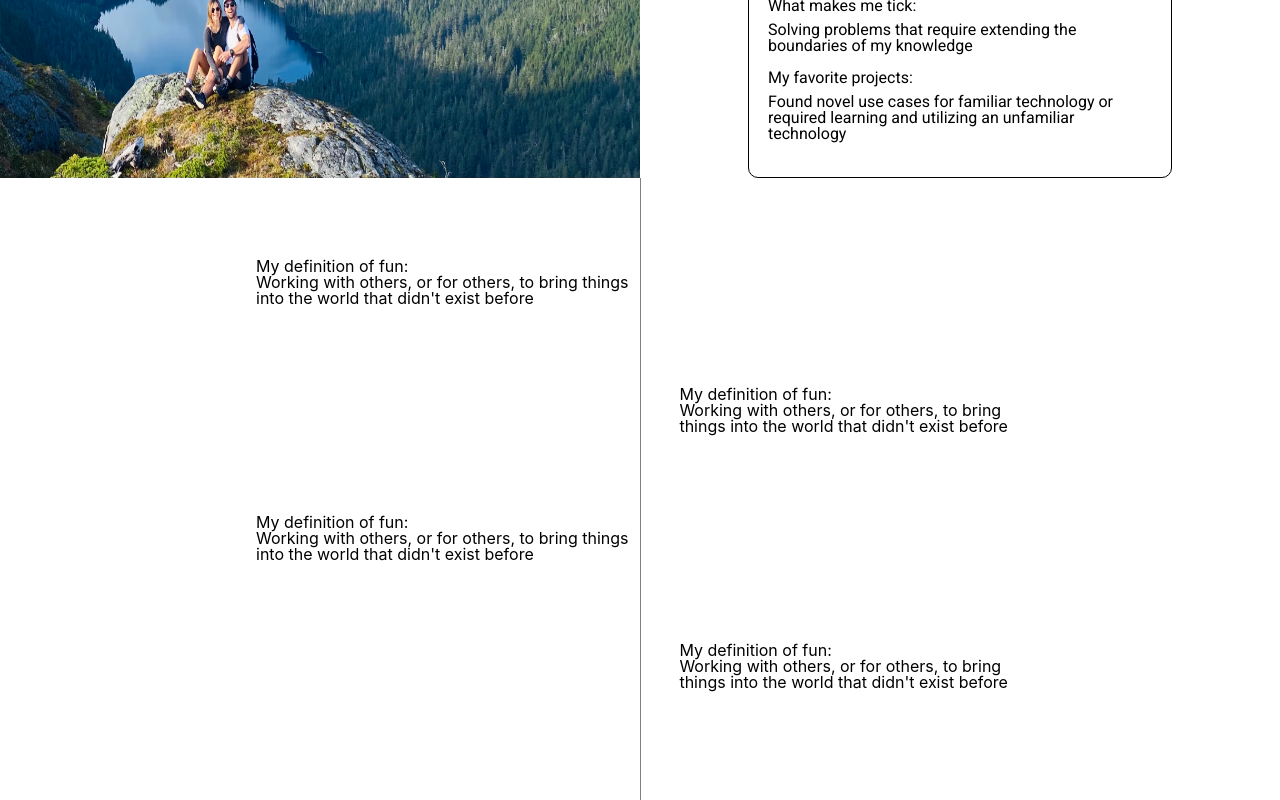
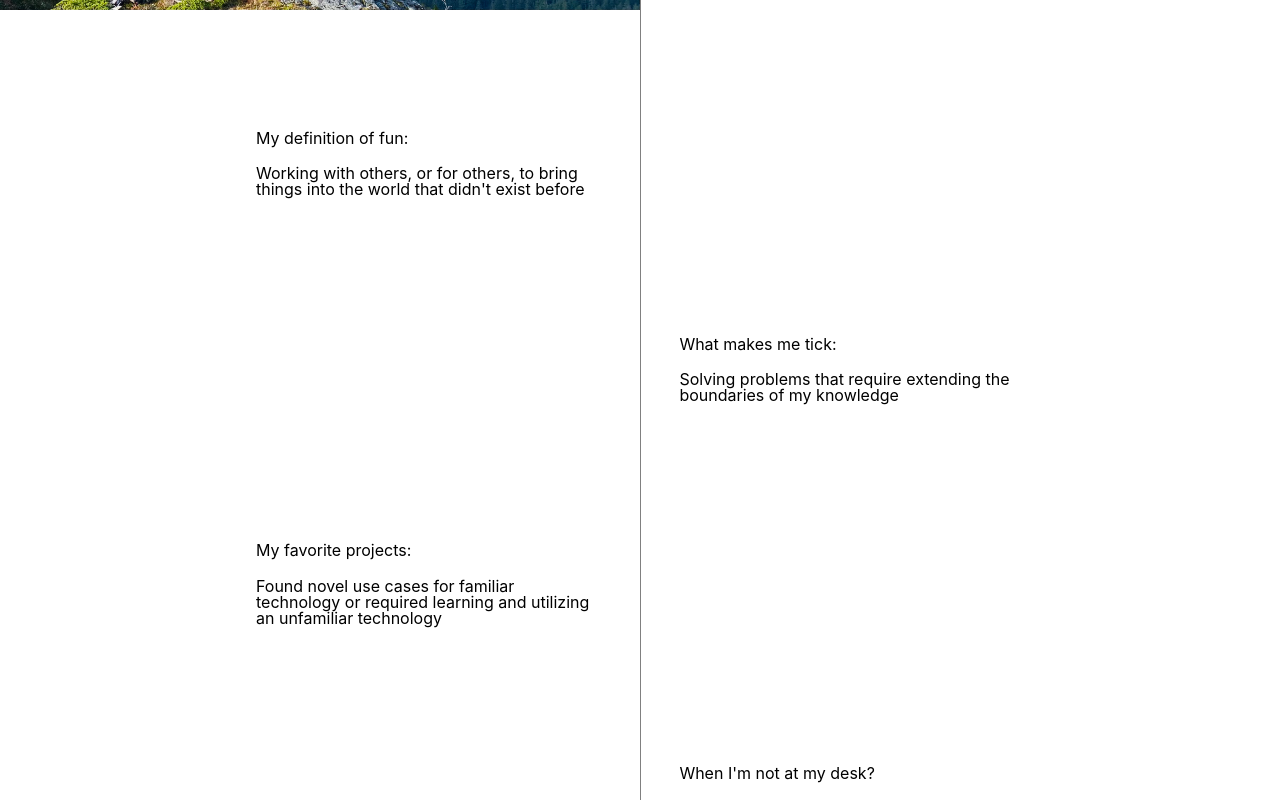
Before and after one commit to jhnegbrt/personal-website, a React (Create React App) app: page / in a window 1280 px wide. Shown: the part 460-1260 px from the top of the page. Built offline with nearby package versions, Linux system fonts and the light colour scheme.

Commit message:
adds border to home image

```diff
--- a/src/components/about.jsx
+++ b/src/components/about.jsx
@@ -9,12 +9,12 @@ function About(){
 
   let firstQuestion = "My definition of fun:"
   let firstAnswer = "Working with others, or for others, to bring things into the world that didn't exist before"
-//   What makes me tick:
-//     Solving problems that require extending the boundaries
-//     of my knowledge
-//   My favorite projects:
-// Found novel use cases for familiar technology or
-//     required learning and utilizing an unfamiliar technology
+  let secondQuestion = "What makes me tick:"
+  let secondAnswer = "Solving problems that require extending the boundaries of my knowledge"
+  let thirdQuestion = "My favorite projects:"
+  let thirdAnswer = "Found novel use cases for familiar technology or required learning and utilizing an unfamiliar technology"
+  let fourthQuestion ="When I'm not at my desk?"
+  let fourthAnswer = "In the winter, on Skis; In the summer, on the golf course; Either way, likely with my partner (see above)"
 
 
   return(
@@ -22,13 +22,9 @@ function About(){
     <div className="about-container">
       <div className="about-spacer"></div>
       <AboutDisplay question={firstQuestion} answer={firstAnswer} side={"left"}/>
-      <div className="about-spacer"></div>
-      <AboutDisplay question={firstQuestion} answer={firstAnswer} side={"right"}/>
-      <div className="about-spacer"></div>
-      <AboutDisplay question={firstQuestion} answer={firstAnswer} side={"left"}/>
-      <div className="about-spacer"></div>
-      <AboutDisplay question={firstQuestion} answer={firstAnswer} side={"right"}/>
-      <div className="about-spacer"></div>
+      <AboutDisplay question={secondQuestion} answer={secondAnswer} side={"right"}/>
+      <AboutDisplay question={thirdQuestion} answer={thirdAnswer} side={"left"}/>
+      <AboutDisplay question={fourthQuestion} answer={fourthAnswer} side={"right"}/>
     </div>
 
   )
--- a/src/components/about_display.jsx
+++ b/src/components/about_display.jsx
@@ -8,9 +8,9 @@ const AboutDisplay = (props) => {
 
   const callback = (entries) =>{
     const [entry] = entries
-    // if (entry.isIntersecting === true){
+    if (entry.isIntersecting === true){
       setIsVisible(entry.isIntersecting)
-    // }
+    }
 
   }
 
@@ -31,17 +31,21 @@ const AboutDisplay = (props) => {
   }, [ref, options])
 
   let right = (
-    <div ref={ref} className={isVisible ? "about-container-right show" : "about-container-right"}>
+    <div className={isVisible ? "about-container-right show" : "about-container-right"}>
       <p className={isVisible ? "question" : "off-right"}>{props.question}</p>
       <p className={isVisible ? "answer" : "off-right"}>{props.answer}</p>
+      <div className="about-spacer-v2"></div>
+      <div ref={ref}></div>
     </div>
 
   )
 
   let left = (
-    <div ref={ref} className={isVisible ? "about-container-left show" : "about-container-left"}>
-      <p className={isVisible ? "questsion" : "off-left"}>{props.question}</p>
+    <div className={isVisible ? "about-container-left show" : "about-container-left"}>
+      <p className={isVisible ? "question" : "off-left"}>{props.question}</p>
       <p className={isVisible ? "answer" : "off-left"}>{props.answer}</p>
+      <div className="about-spacer-v2"></div>
+      <div ref={ref}></div>
     </div>
 
   )
--- a/src/components/home.jsx
+++ b/src/components/home.jsx
@@ -13,7 +13,7 @@ class Home extends React.Component{
         <div className="about-text">
           <h1>Jack Egbert</h1>
           <h2>Software Engineering - Web Design & Development</h2>
-          <h2>A few bits about me:</h2>
+          {/* <h2>A few bits about me:</h2>
           <div className="info-text">
             <h3>My definition of fun:</h3>
             <h3>Working with others, or for others, to bring things into
@@ -26,8 +26,8 @@ class Home extends React.Component{
             <h3>My favorite projects:</h3>
             <h3>Found novel use cases for familiar technology or
               required learning and utilizing an unfamiliar technology
-            </h3>
-          </div>
+            </h3> */}
+          {/* </div> */}
         </div>
       </div>
     )
--- a/src/styles/About.scss
+++ b/src/styles/About.scss
@@ -3,9 +3,15 @@
   overflow-x:hidden;
 
   .about-spacer{
-    height: 10vh;
+    height: 15vh;
     width: 50%;
     border-right: 1px solid gray
+  }
+
+  .about-spacer-v2{
+    height: 15vh;
+    width: 50%;
+    // border-right: 1px solid gray
   }
 
   .about-container-right{
@@ -16,18 +22,21 @@
 
     .off-right{
       transform: translateX(50vw);
+      transition: transform .4s cubic-bezier(0, 0.48, 1, 1);
     }
 
     .question{
       margin-left: 10%;
       transform:translateX(0);
       transition: transform .2s cubic-bezier(0, 0.48, 1, 1);
+      margin-bottom: 5%
     }
 
     .answer{
       margin-left: 10%;
       transform:translateX(0);
       transition: transform .8s cubic-bezier(0, 0.48, 1, 1);
+      margin-bottom: 5%
     }
   }
 
@@ -43,13 +52,17 @@
     }
 
     .question{
+      margin-right: 10%;
       transform:translateX(0);
-      transition: transform .4s cubic-bezier(0, 0.48, 1, 1);
+      transition: transform .2s cubic-bezier(0, 0.48, 1, 1);
+      margin-bottom: 5%;
     }
 
     .answer{
+      margin-right: 10%;
       transform:translateX(0);
-      transition: transform .7s cubic-bezier(0, 0.48, 1, 1);
+      transition: transform .8s cubic-bezier(0, 0.48, 1, 1);
+      margin-bottom: 5%
     }
 
   }
--- a/src/styles/Home.scss
+++ b/src/styles/Home.scss
@@ -8,6 +8,7 @@
 #picture{
   width: 50%;
   height: auto;
+  border-right: 1px solid gray
 }
 
 .about-text{
```
